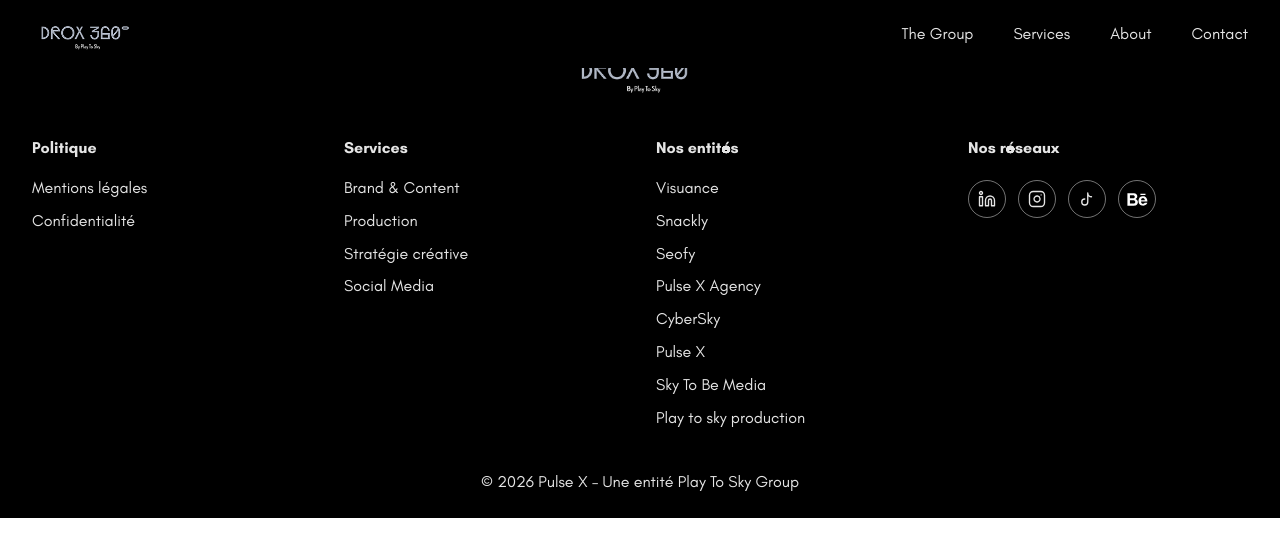
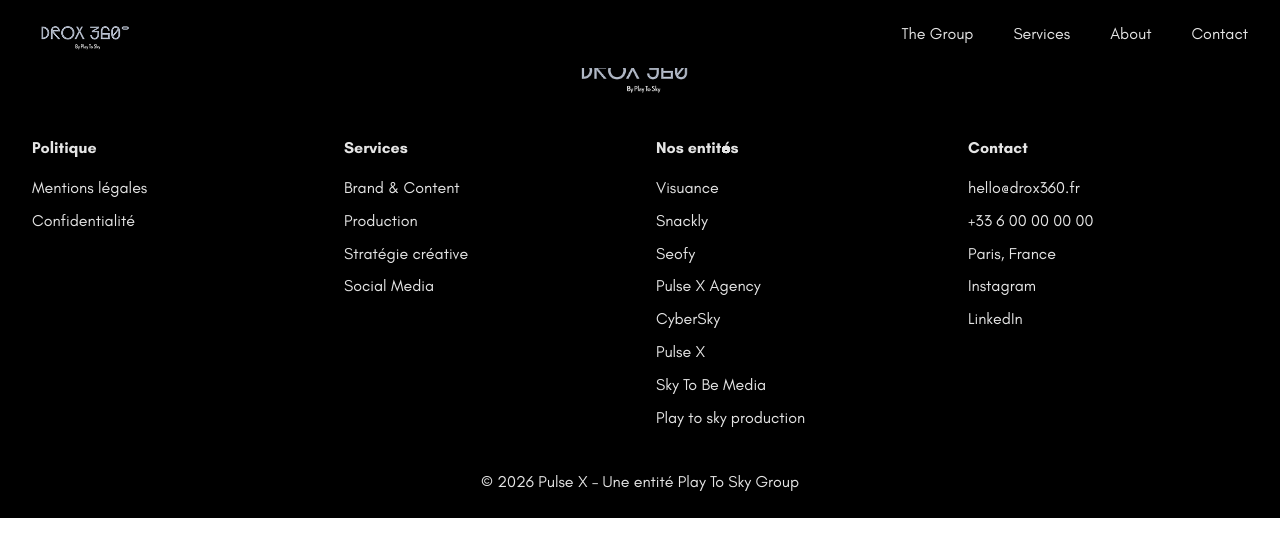
Before and after one commit to 4skygroup/drox360, a React (Vite) app: page /socialmedia in a window 1280 px wide. Shown: the top 556 px of the page. Built offline with nearby package versions, Linux system fonts and the light colour scheme.

Commit message:
ajustement de la nav+ foot

```diff
--- a/src/components/Navbar.tsx
+++ b/src/components/Navbar.tsx
@@ -37,8 +37,7 @@
                                 href={path}
                                 target="_blank"
                                 rel="noopener noreferrer"
-                                className="font-glacial text-t5 text-white hover:text-pulse-x-red transition-colors duration-200"
-                            >
+                                className="font-glacial text-t5 text-white hover:text-drox360-orange transition-colors duration-200"                            >
                                 {label}
                             </a>
                         ) : (
@@ -46,7 +45,7 @@
                                 to={path}
                                 className={({ isActive }) =>
                                     `font-glacial text-t5 transition-colors duration-200 flex items-center gap-1 ${
-                                        isActive ? "text-pulse-x-red" : "text-white hover:text-pulse-x-red"
+                                        isActive ? "text-drox360-orange" : "text-white hover:text-drox360-orange"
                                     }`
                                 }
                             >
--- a/src/components/footer/Footer.tsx
+++ b/src/components/footer/Footer.tsx
@@ -67,22 +67,14 @@
                         ))}
                     </FooterColumn>
 
-                    <FooterColumn title="Nos réseaux">
-                        <div className="flex flex-wrap gap-3 mt-1">
-                            {social.map((s) => (
-                                <a
-                                    key={s.label}
-                                    href={s.href}
-                                    aria-label={s.label}
-                                    target="_blank"
-                                    rel="noopener noreferrer"
-                                    className="flex items-center justify-center w-[38px] h-[38px] rounded-full border border-white/50 text-white hover:border-white hover:bg-white/10 transition-all duration-200"
-                                >
-                                    {s.icon}
-                                </a>
+                    <FooterColumn title="Contact">
+                        {social.map((c) => (
+                            <FooterLink key={c.href} href={c.href}>
+                                {c.label}
+                            </FooterLink>
                         ))}
-                        </div>
                     </FooterColumn>
+
                 </div>
 
                 {/* Copyright */}
--- a/src/components/footer/FooterData.tsx
+++ b/src/components/footer/FooterData.tsx
@@ -22,46 +22,9 @@
 ];
 
 export const social = [
-    {
-        label: "LinkedIn",
-        href: "https://linkedin.com",
-        icon: (
-            <svg viewBox="0 0 24 24" className="w-[18px] h-[18px]" fill="none" stroke="currentColor" strokeWidth="1.8" strokeLinecap="round" strokeLinejoin="round">
-                <path d="M16 8a6 6 0 0 1 6 6v7h-4v-7a2 2 0 0 0-2-2 2 2 0 0 0-2 2v7h-4v-7a6 6 0 0 1 6-6z" />
-                <rect x="2" y="9" width="4" height="12" />
-                <circle cx="4" cy="4" r="2" />
-            </svg>
-        ),
-    },
-    {
-        label: "Instagram",
-        href: "https://instagram.com",
-        icon: (
-            <svg viewBox="0 0 24 24" className="w-[18px] h-[18px]" fill="none" stroke="currentColor" strokeWidth="1.8" strokeLinecap="round" strokeLinejoin="round">
-                <rect x="2" y="2" width="20" height="20" rx="5" ry="5" />
-                <path d="M16 11.37A4 4 0 1 1 12.63 8 4 4 0 0 1 16 11.37z" />
-                <line x1="17.5" y1="6.5" x2="17.51" y2="6.5" />
-            </svg>
-        ),
-    },
-    {
-        label: "TikTok",
-        href: "https://tiktok.com",
-        icon: (
-            <svg viewBox="0 0 24 24" className="w-[18px] h-[18px]" fill="none" stroke="currentColor" strokeWidth="1.8" strokeLinecap="round" strokeLinejoin="round">
-                <path d="M9 12a4 4 0 1 0 4 4V4a5 5 0 0 0 5 5" />
-            </svg>
-        ),
-    },
-    {
-        label: "Behance",
-        href: "https://behance.net",
-        icon: (
-            <svg width="35" height="35" viewBox="0 0 35 35" fill="none" xmlns="http://www.w3.org/2000/svg">
-                <path fillRule="evenodd" clipRule="evenodd" d="M10.97 11.2733C14.7428 11.3057 14.8808 11.3219 15.6841 11.727C16.1871 11.9863 16.7388 12.5859 17.0228 13.1936C17.2338 13.6392 17.2663 13.8093 17.2663 14.3684C17.2581 15.4379 16.8362 16.2481 15.9518 16.8558L15.5786 17.107L15.8707 17.2123C16.5766 17.4554 17.3555 18.1684 17.6557 18.849C17.9154 19.4404 17.9478 20.5343 17.7206 21.2067C17.4042 22.1466 16.8281 22.8677 16.0979 23.2404C15.3027 23.6456 15.0755 23.6699 11.1322 23.7023L7.41608 23.7428V11.2328L10.97 11.2733ZM9.93135 21.62H11.7976C12.8199 21.62 13.8341 21.5795 14.0532 21.539C14.7915 21.3769 15.2865 20.7854 15.2865 20.0643C15.2865 19.2946 14.9538 18.7842 14.2723 18.4844C13.9964 18.3709 13.6232 18.3385 11.9436 18.3142L9.93135 18.2818V21.62ZM9.93135 16.1995L13.7855 16.1509L14.1587 15.9321C14.613 15.6648 14.7997 15.3164 14.7997 14.733C14.7996 14.0929 14.4913 13.6392 13.9153 13.4447C13.7448 13.388 12.9578 13.3556 11.7894 13.3556H9.93135V16.1995Z" fill="white"/>
-                <path fillRule="evenodd" clipRule="evenodd" d="M22.1021 14.2468C22.3455 14.2063 22.8405 14.1983 23.1975 14.2226C24.4795 14.3117 25.2422 14.6277 26.0454 15.4217C26.8568 16.2239 27.2301 17.1961 27.3437 18.8409L27.4005 19.5944H21.0392L21.096 19.9752C21.2502 21.0285 21.9317 21.7253 22.9054 21.8388C23.5951 21.9198 24.3334 21.5552 24.5931 21.0042L24.731 20.7287H27.3193L27.2625 20.988C27.1814 21.4012 26.727 22.0818 26.2564 22.5194C25.2097 23.4835 23.6032 23.8481 21.8831 23.524C19.7329 23.1108 18.5077 21.466 18.5077 18.9867C18.5158 17.6255 18.7998 16.6452 19.4327 15.8025C20.0412 15.0004 21.0554 14.4089 22.1021 14.2468ZM23.595 16.1266C22.8405 15.8997 22.1508 16.078 21.6477 16.6209C21.3151 16.9936 21.1284 17.4392 21.1284 17.8848V18.136H24.8609V17.9496C24.8608 17.2042 24.2523 16.3292 23.595 16.1266Z" fill="white"/>
-                <path d="M25.4694 12.991H20.4388L20.3901 11.8161H25.5181L25.4694 12.991Z" fill="white"/>
-            </svg>
-        ),
-    },
+    { label: "hello@drox360.fr", href: "#" },
+    { label: "+33 6 00 00 00 00", href: "#" },
+    { label: "Paris, France", href: "#" },
+    { label: "Instagram", href: "#" },
+    { label: "LinkedIn", href: "#" },
 ];
```
Lines whose indentation alone changed are shown as unchanged.
